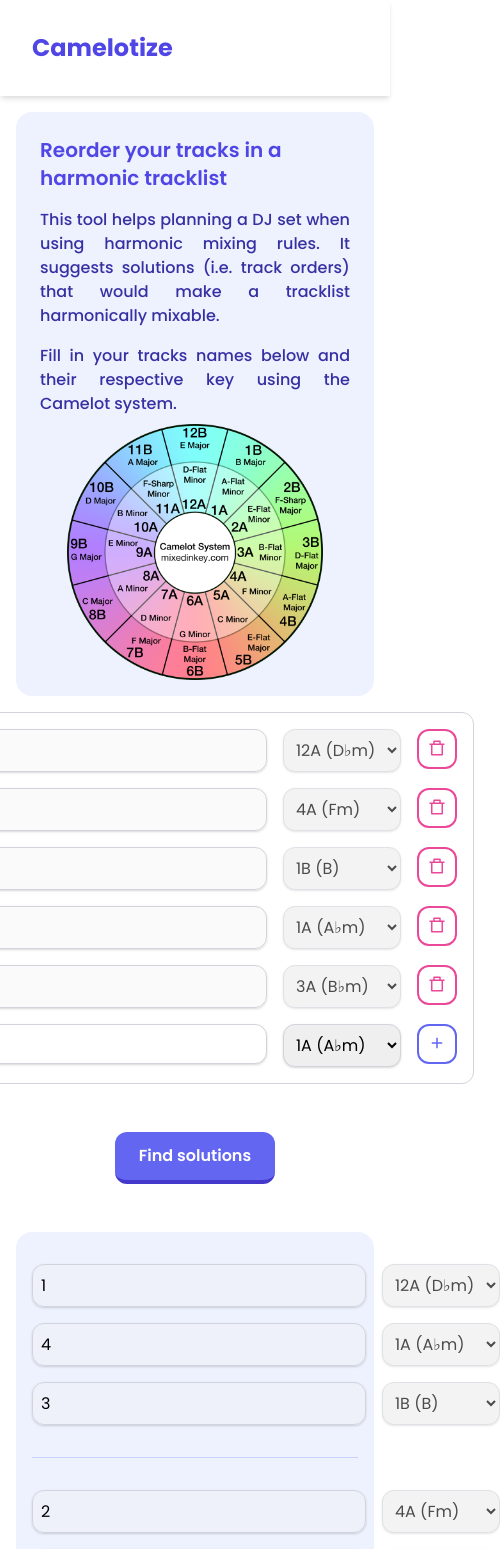
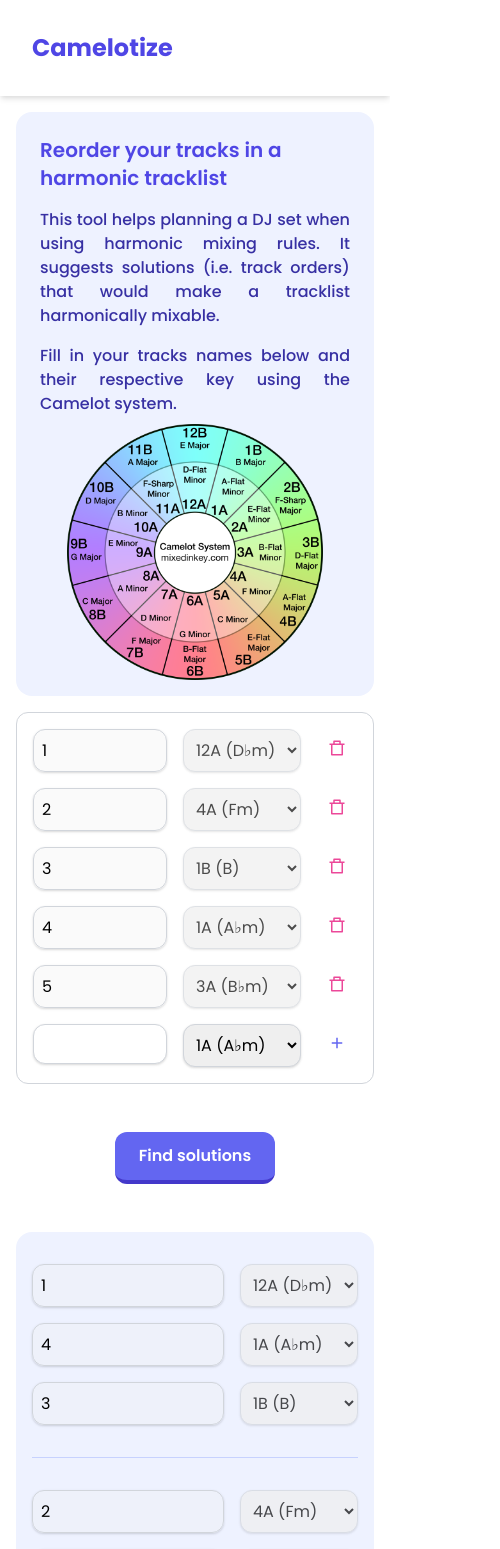
Before and after one commit to Meknassih/camelotize, a Svelte app: page / in a window 390 px wide. Shown: the top 1549 px of the page, 500 px wide, since content can reach past the window. Built offline with nearby package versions, Linux system fonts and the light colour scheme.

Commit message:
Fixed responsiveness of Tracks

```diff
--- a/src/KeyDropdown.svelte
+++ b/src/KeyDropdown.svelte
@@ -101,31 +101,11 @@
 		disabled = false;
 </script>
 
-<!-- <div class="flex flex-1 flex-row flex-nowrap gap-4 mx-auto">
-	<input
-		disabled
-		class="border border-solid border-gray-300 rounded-xl flex-grow p-2 shadow"
-		type="text"
-		bind:value={trackName}
-	/>
-	<input
-		disabled
-		class="border border-solid border-gray-300 rounded-xl flex-grow-0 max-w-min p-2 shadow"
-		type="text"
-		bind:value={trackKey}
-	/>
-	{#if hasDeleteButton}
-		<button
-			class="border-2 border-solid border-pink-500 hover:bg-pink-100 rounded-xl flex-none h-10 w-10"
-			on:click={removeTrack}
-			><i class="text-pink-500 text-lg ri-delete-bin-7-line" /></button
-		>{/if}
-</div> -->
 <select
 	name="trackKeyDropdown"
 	bind:value={trackKey}
 	{disabled}
-	class="border border-solid border-gray-300 rounded-xl flex-grow-0 max-w-min p-2 shadow"
+	class="border border-solid border-gray-300 rounded-xl flex-grow-0 p-2 shadow"
 >
 	{#each keys as key}
 		<option value={key.value}>{key.display}</option>
--- a/src/Track.svelte
+++ b/src/Track.svelte
@@ -12,17 +12,18 @@
 	}
 </script>
 
-<div class="flex flex-1 flex-row flex-nowrap gap-4 mx-auto">
+<div class="flex flex-1 flex-row flex-nowrap gap-4 w-full">
 	<input
 		disabled
-		class="border border-solid border-gray-300 rounded-xl flex-grow p-2 shadow"
+		size="0"
+		class="border border-solid border-gray-300 rounded-xl flex-1 p-2 w-full shadow"
 		type="text"
 		bind:value={trackName}
 	/>
 	<KeyDropdown {trackKey} disabled={true} />
 	{#if hasDeleteButton}
 		<button
-			class="border-2 border-solid border-pink-500 hover:bg-pink-100 rounded-xl flex-none h-10 w-10"
+			class="hover:bg-pink-100 rounded-full flex-shrink h-10 w-10"
 			on:click={removeTrack}
 			><i class="text-pink-500 text-lg ri-delete-bin-7-line" /></button
 		>{/if}
--- a/src/TrackInput.svelte
+++ b/src/TrackInput.svelte
@@ -8,15 +8,15 @@
 	}
 </script>
 
-<div class="flex flex-1 flex-row flex-nowrap gap-4 mx-auto">
+<div class="flex flex-1 flex-row flex-nowrap gap-4 w-full">
 	<input
-		class="border border-solid border-gray-300 rounded-xl flex-grow shadow p-2 focus:outline-none focus:ring-2 focus:ring-indigo-500 focus:border-transparent h-10"
+		class="border border-solid border-gray-300 rounded-xl flex-1 shadow p-2 focus:outline-none focus:ring-2 focus:ring-indigo-500 focus:border-transparent h-10 w-full"
 		type="text"
 		bind:value={trackName}
 	/>
 	<KeyDropdown {trackKey} />
 	<button
-		class="border-2 border-solid border-indigo-500 hover:bg-indigo-100 rounded-xl flex-none h-10 w-10"
+		class="hover:bg-indigo-100 rounded-full flex-shrink h-10 w-10"
 		on:click={addTrack}
 		><i class="text-indigo-500 text-lg ri-add-line" /></button
 	>
--- a/src/Tracklist.svelte
+++ b/src/Tracklist.svelte
@@ -5,7 +5,7 @@
 </script>
 
 <div
-	class="container flex flex-1 flex-col flex-nowrap gap-4 border rounded-xl border-gray-300 p-4 w-auto"
+	class="container flex flex-1 flex-col flex-nowrap gap-4 border rounded-xl border-gray-300 p-4"
 >
 	{#each $tracks as track}
 		<Track {...track} />
```
